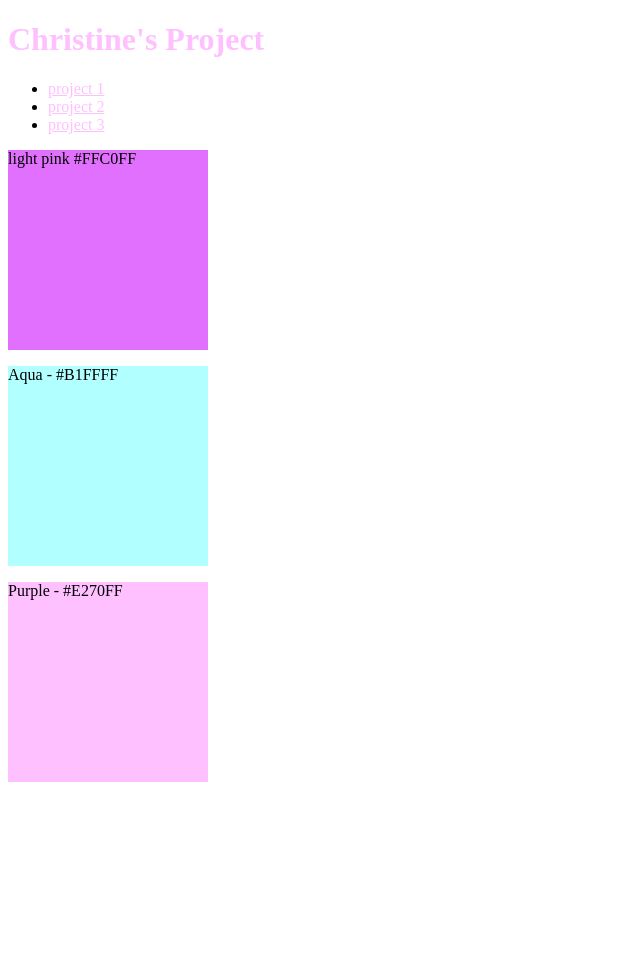
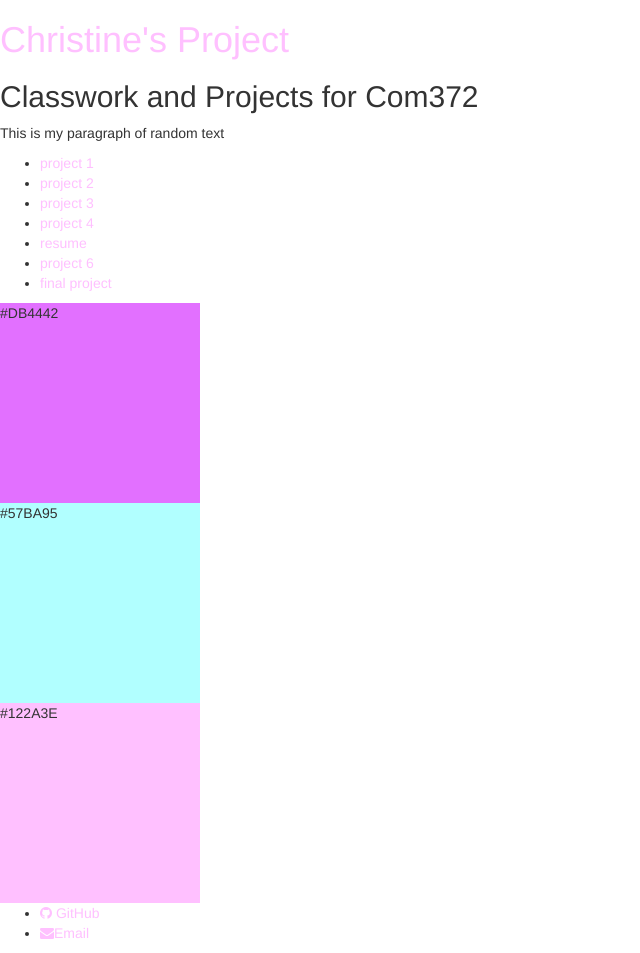
Before and after one commit to cb594824/cb594824, a plain HTML site: page index.html in a window 1280 px wide. Shown: the whole page, without its empty margins (0-640 px from the left). Before the commit the page ends 800 px from the top, so only its background shows below. Drawn offline with nearby package versions, Linux system fonts and the light colour scheme.

Commit message:
no message

```diff
--- a/index.html
+++ b/index.html
@@ -2,18 +2,52 @@
 <html>
     <head>
         <title>Introducting CSS</title>
+        <!-- Latest compiled and minified CSS -->
+<link rel="stylesheet" href="https://maxcdn.bootstrapcdn.com/bootstrap/3.3.0/css/bootstrap.min.css">
+
+<!-- Optional theme -->
+<link rel="stylesheet" href="https://maxcdn.bootstrapcdn.com/bootstrap/3.3.0/css/bootstrap-theme.min.css">
+
+<!-- Latest compiled and minified JavaScript -->
+<script src="https://maxcdn.bootstrapcdn.com/bootstrap/3.3.0/js/bootstrap.min.js"></script>
+        <link href="http://maxcdn.bootstrapcdn.com/font-awesome/4.2.0/css/font-awesome.min.css" rel="stylesheet">
        <link rel="stylesheet" href="css/style.css">
-
     </head>
     <body>
+        <header>
         <h1> Christine's Project </h1>
-   <ul> <li><a href="01beginning.html"/>project 1</a></li>
-        <li><a href="02recipe.html"/>project 2</a></li>
-        <li><a href="03photos.html"/>project 3</a></li></ul>
-<div class="color1"><p>light pink #FFC0FF</p></div>
-<div class="color2"><p>Aqua - #B1FFFF</p></div>
-<div class="color3"><p>Purple - #E270FF</p></div>
+        <h2>Classwork and Projects for Com372</h2></header>
+        <p> This is my paragraph of random text</p>
+   <ul> <li><a href="01beginning.html">project 1</a></li>
+        <li><a href="02recipe.html">project 2</a></li>
+        <li><a href="03photos.html">project 3</a></li>
+        <li><a href="04movies.html">project 4</a></li>
+        <li><a href="resume.html">resume</a></li>
+        <li><a href="06videos.html">project 6</a></li>
+        <li><a href="final-project-christine">final project</a></li>
+        </ul>
+<div class="clearfix">
+    <div class="color1 colorsquare"><p>#DB4442</p></div>
+    <div class="color2 colorsquare"><p>#57BA95</p></div>
+    <div class="color3 colorsquare"><p>#122A3E</p></div></div>
 
 
+
+<footer class="site-footer">
+    <ul>
+        <li>
+            <a href="https://github.com/cb594824/cb594824">
+                <span class="fa fa-github"></span> GitHub
+        </a>
+        </li>
+        <li>
+            <a href="mailto:MYEMAIL@EMAIL.COM">
+                <span class="fa fa-envelope"></span>Email
+        </a>
+        </li>
+
+
+    </ul>
+</footer>
     </body>
     </html>
```
